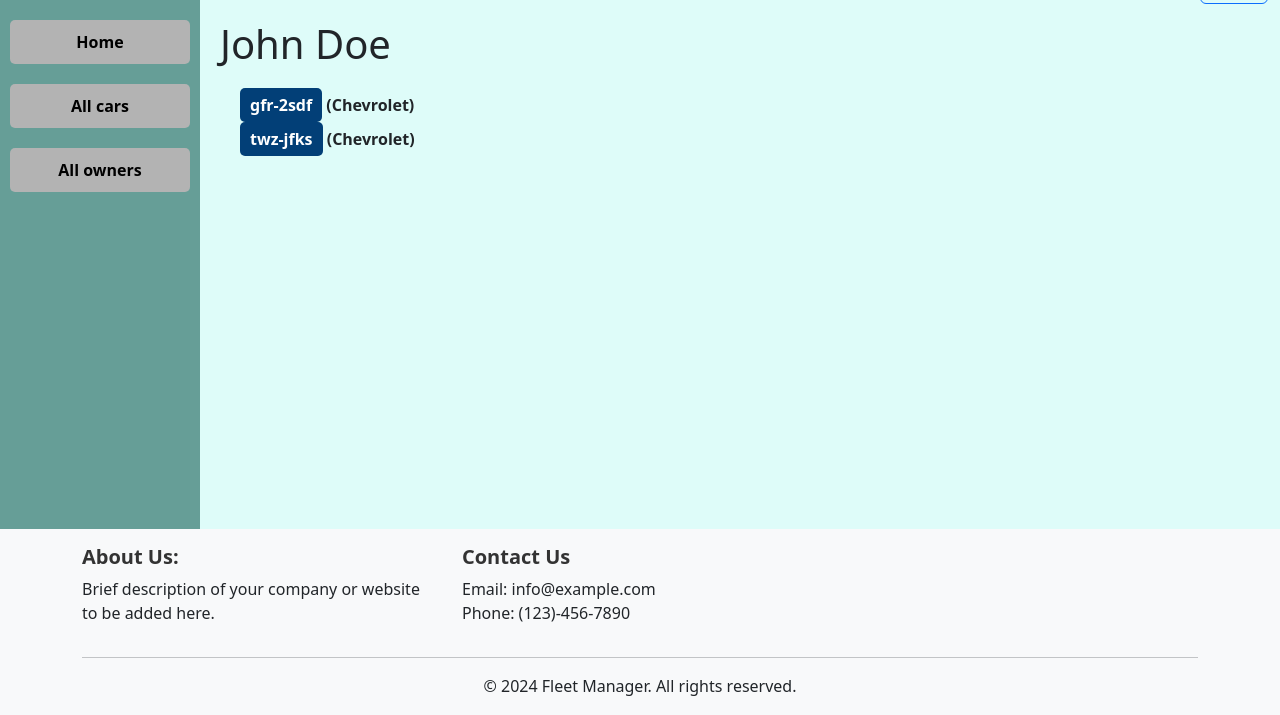
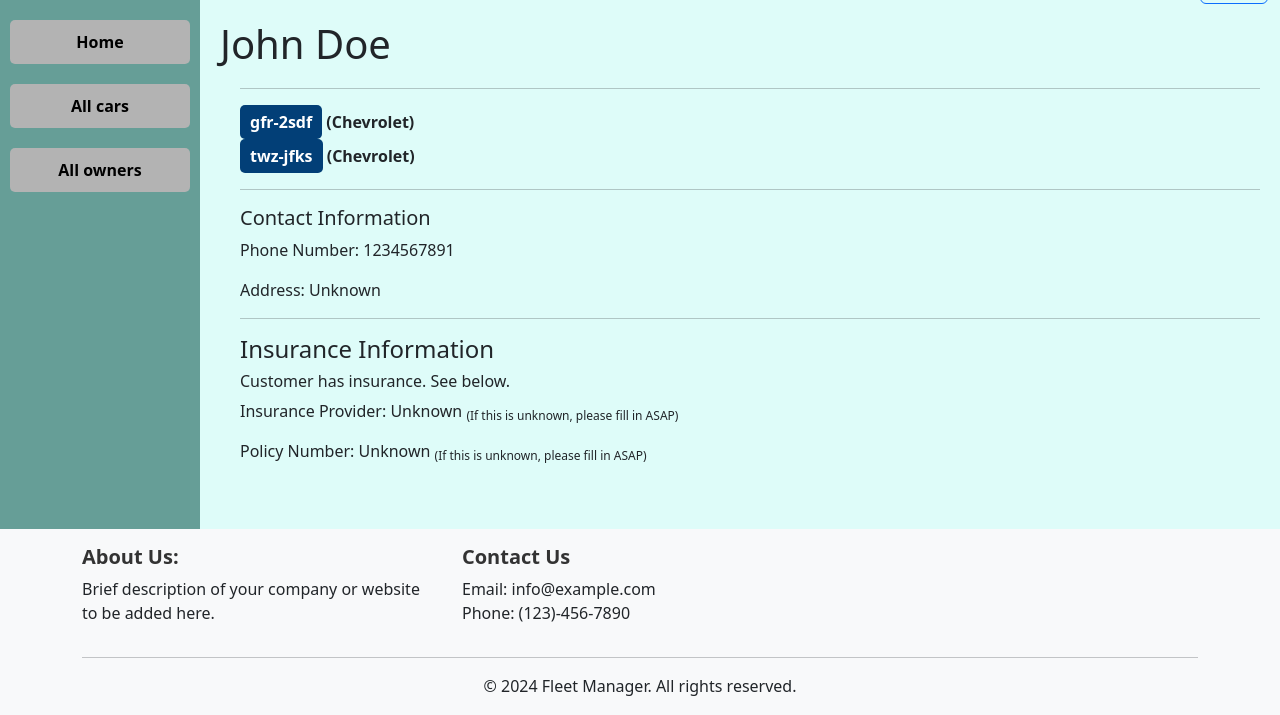
Before and after one commit to BHaessler/Fleet_Mango, a Django app: page /catalog/owner/2/ in a window 1280 px wide. Shown: the part 30-745 px from the top of the page. Run offline with Django 3.2, Linux system fonts and the light colour scheme; data comes from the database, SQL or seed files in the repository; both versions use the stored data as it was after the commit.

Commit message:
add details to owner pages

```diff
--- a/myfleetmanager/catalog/models.py
+++ b/myfleetmanager/catalog/models.py
@@ -120,3 +120,6 @@ class Owner(models.Model):
     def __str__(self): # provides a last name first of the owners Name
         """String for representing the Model object."""
         return f'{self.last_name}, {self.first_name}'
+
+
+# There should always be a trailing white space in these files
--- a/myfleetmanager/catalog/templates/catalog/owner_detail.html
+++ b/myfleetmanager/catalog/templates/catalog/owner_detail.html
@@ -3,7 +3,7 @@
 {% block content %}
   <h1>{{ owner.first_name }} {{ owner.last_name }}</h1>
   <div style="margin-left:20px;margin-top:20px">
-
+    <hr>
     <dl>
       {% for car in owner.carinstance_set.all %}
         <dt><a href="{% url 'car-detail' car.pk %}" class="plate_button">{{ car.license_plate }}</a>
@@ -13,4 +13,19 @@
         <p>This owner has no cars in the system.</p>
       {% endfor %}
       </dl>
+      <hr>
+    <h5>Contact Information</h5>
+      <p>Phone Number: {{ owner.phone_num }}</p>
+      <p>Address: {{ owner.address }}</p>
+    <hr>
+    <h4>Insurance Information</h4>
+      {% if owner.has_insurance %}
+        <h6>Customer has insurance. See below.</h6>
+        <p>Insurance Provider: {{ owner.insurance_provider }} <sub>(If this is unknown, please fill in ASAP)</sub></p>
+        <p>Policy Number: {{ owner.insurance_policy_number }} <sub>(If this is unknown, please fill in ASAP)</sub></p>
+      {% else %}
+        <p>This owner does not have insurance.</p>
+      {% endif %}
 {% endblock %}
+
+# There should always be a trailing white space in these files
```
Also changed, not shown: myfleetmanager/fleetmanager.sqlite3.
